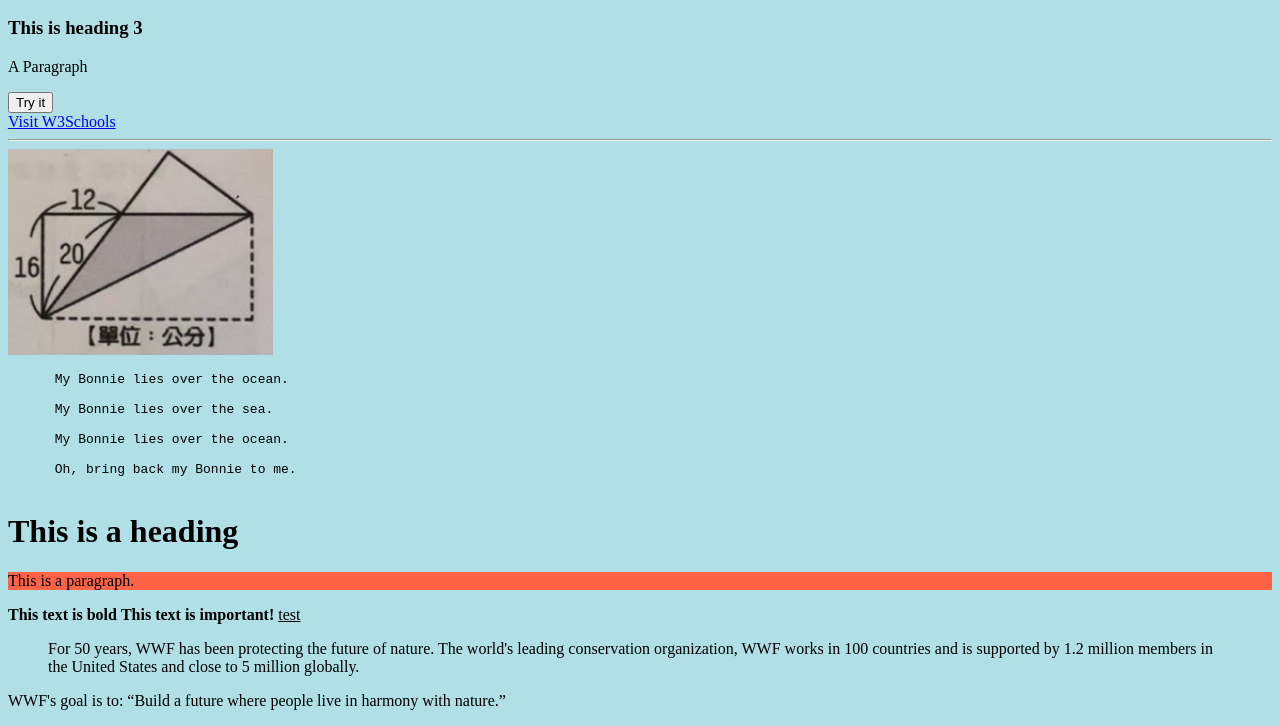
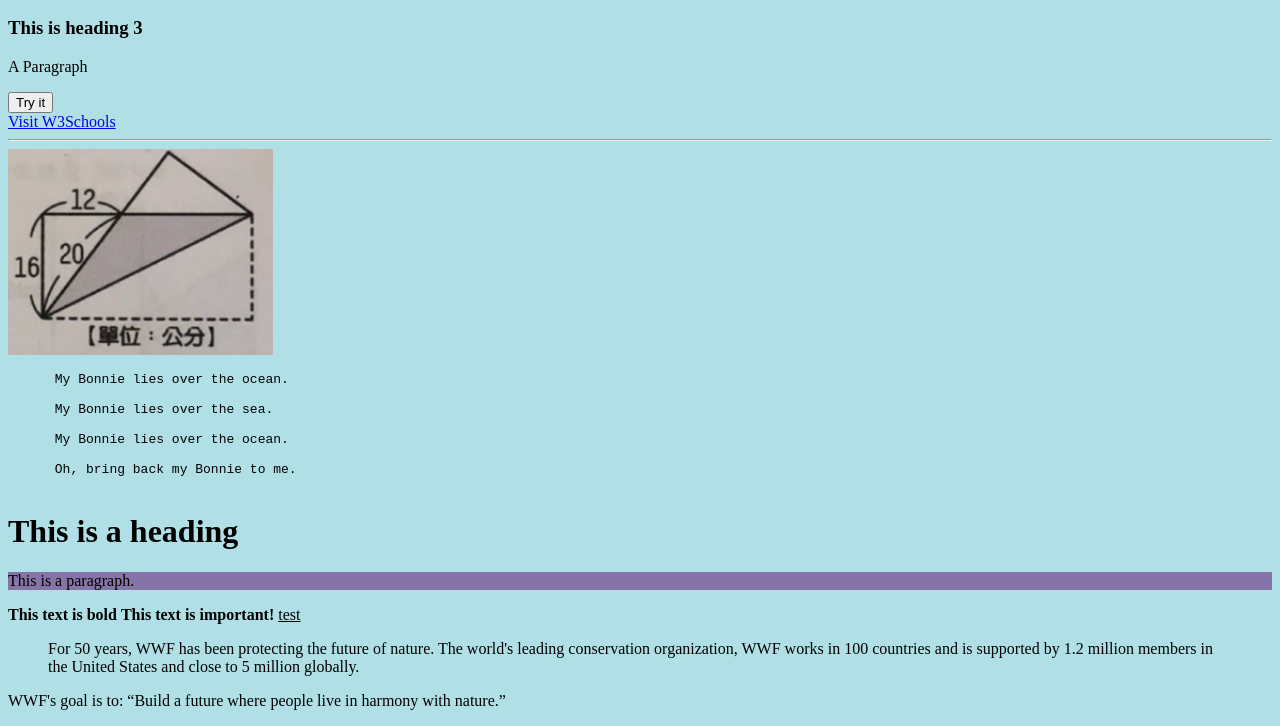
Before and after one commit to YenHsien-Li/YenHsien-Li.github.io, a plain HTML site: page index.html in a window 1280 px wide. Shown: the part 296-1022 px from the top of the page. Drawn offline with Linux system fonts and the light colour scheme.

Commit message:
Update index.html

```diff
--- a/index.html
+++ b/index.html
@@ -34,7 +34,7 @@
       Oh, bring back my Bonnie to me.
     </pre>
     <h1 style="background-color:powderblue;">This is a heading</h1>
-    <p style="background-color:tomato;">This is a paragraph.</p>
+    <p style="background-color:rgb(134, 115, 168);">This is a paragraph.</p>
     <b>This text is bold</b>
     <strong>This text is important!</strong>
     <ins> test </ins>
```
